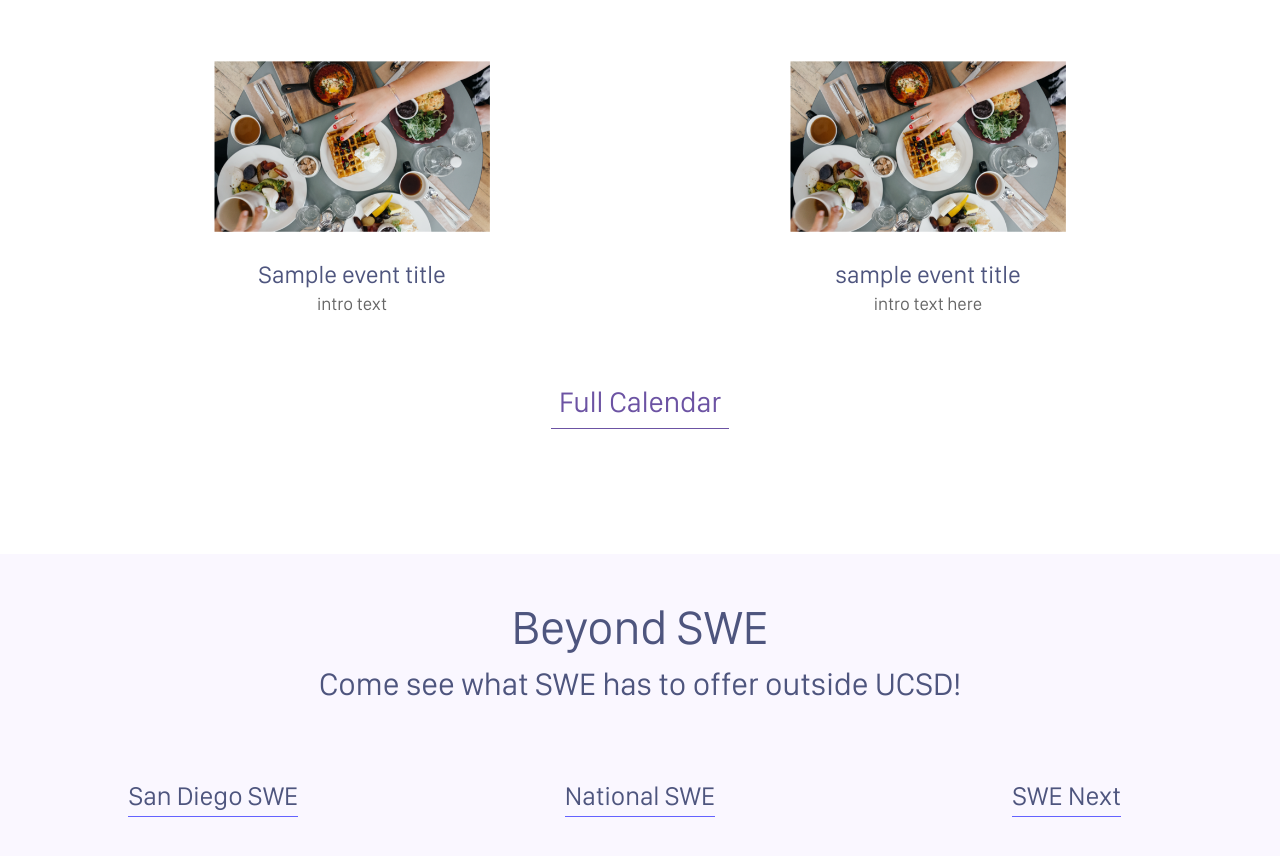
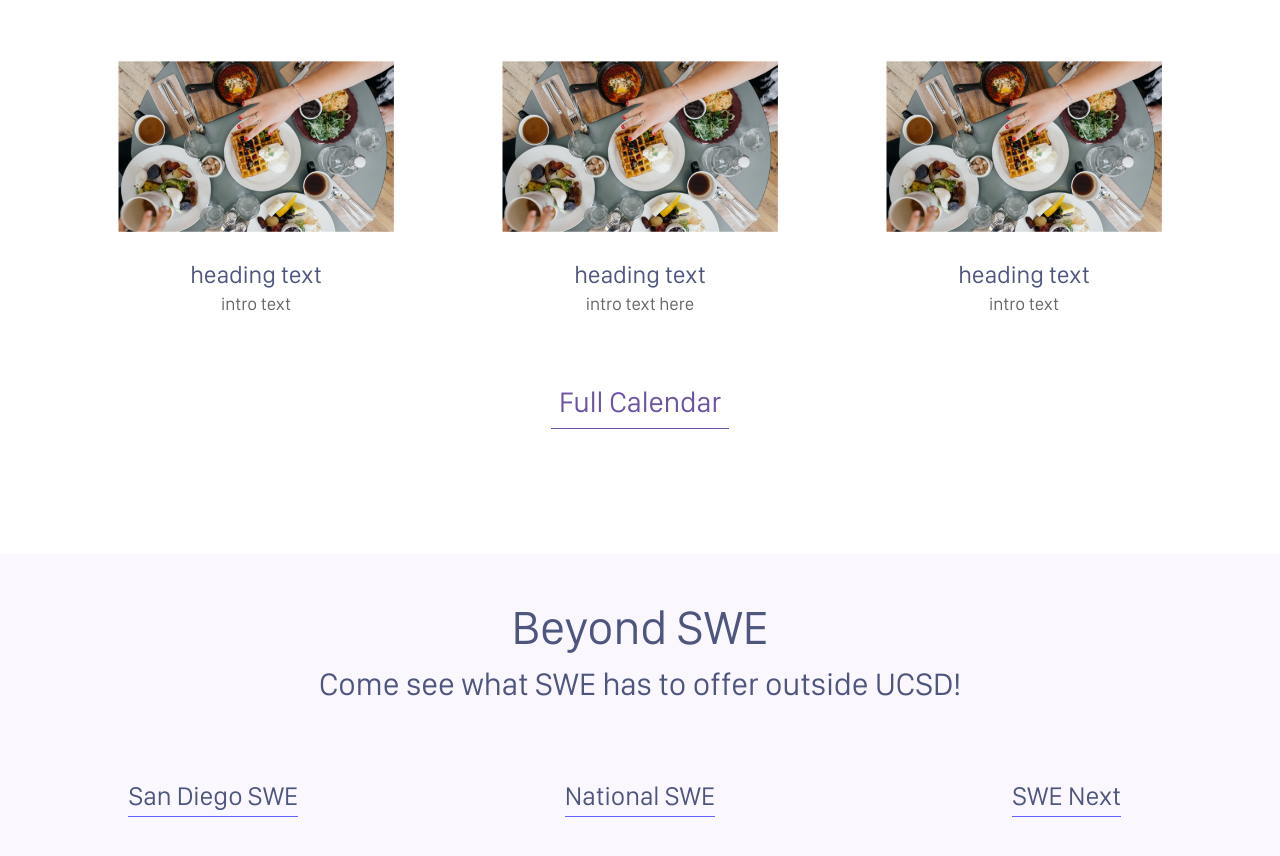
Before and after one commit to sweucsd/swe-website-old, a Jekyll site: the page built from envision.markdown, in a window 1280 px wide and 900 px high, scrolled down 1348 px. Shown: the top 856 px of the window. Built offline with Jekyll 4.4.1, drawn with Linux system fonts in a browser that asks for light colours; comment, search, counter and statistics services are not loaded.

Commit message:
Updated Envision

```diff
--- a/envision.markdown
+++ b/envision.markdown
@@ -7,12 +7,16 @@
 subtitle: SWE Envision
 events:
 - image: "/uploads/meal.png"
-  title: Sample event title
+  title: heading text
   intro: intro text
   url: http://swe.ucsd.edu
 - image: "/uploads/meal.png"
-  title: sample event title
+  title: heading text
   intro: 'intro text here '
+  url: "/"
+- image: "/uploads/meal.png"
+  title: heading text
+  intro: intro text
   url: "/"
 layout: social
 ---
```
